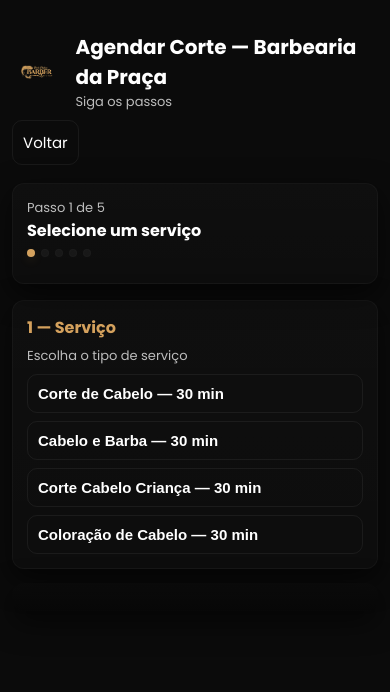
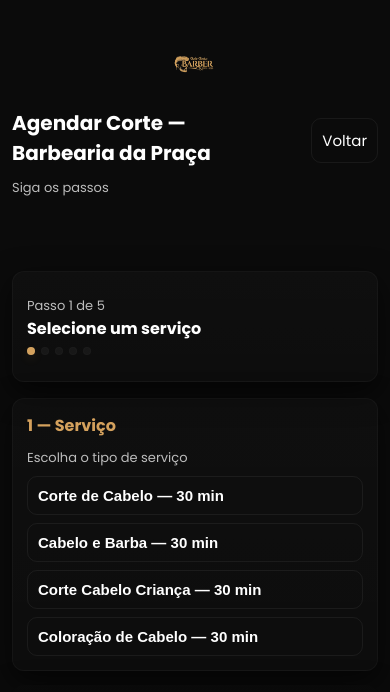
Before and after one commit to Fr4nc1sco14/BarbeariaDaPraca, a plain HTML site: page assets/pages/book.html in a window 390 px wide. Drawn offline with Linux system fonts and the light colour scheme.

Commit message:
verify bugs

```diff
--- a/pages/book.html
+++ b/assets/pages/book.html
@@ -191,16 +191,45 @@
      ================================ */
   @media (max-width: 1000px) {
   .wrap {padding:12px;margin:20px auto;}
+
   header {
-      flex-direction:column;
-      align-items:flex-start !important;
-      gap:8px;
+    flex-direction: row;
+    align-items: center;
+    justify-content: space-between;
+    flex-wrap: wrap;
+    gap: 10px;
   }
-    header h2 {font-size:20px;}
+
+
+  header > div:first-child {
+    display: flex;
+    flex-direction: column; /* 👈 logo em cima do texto */
+    align-items: flex-start;
+    gap: 8px;
+    width: 100%;
+  }
+
+
+  header h2 {
+    font-size: 20px;
+    width: 60%;
+  }
+
+  .muted{margin-top: 10px;}
+
+  /* bloco do botão voltar — vai para direita */
+  header > div:last-child {
+    margin-left: auto;
+    position: relative;
+    bottom: 90px;
+
+  }
+
   .steps {
-      grid-template-columns:1fr;
-      gap:14px;
+    grid-template-columns: 1fr;
+    gap: 14px;
   }
+
   .panel-left, .panel-right {width:100%;}
   .card {padding:14px;}
   .choices button,
@@ -226,7 +255,7 @@
     <header style="display:flex;align-items:center;justify-content:space-between;margin-bottom:18px">
       <div style="display:flex;gap:12px;align-items:center;">
         <div style="width:64px;height:64px;border-radius:12px;display:flex;align-items:center;justify-content:center;overflow:hidden;">
-          <img src="../assets/images/Logo.png" alt="Logo" style="width:100%;height:100%;object-fit:contain;">
+          <img src="../images/Logo.png" alt="Logo" style="width:100%;height:100%;object-fit:contain;">
         </div>
         <div>
           <h2 style="margin:0">Agendar Corte — Barbearia da Praça</h2>
```
Also changed, not shown: index.html (+3 -3 lines). Lines whose indentation alone changed are shown as unchanged.
